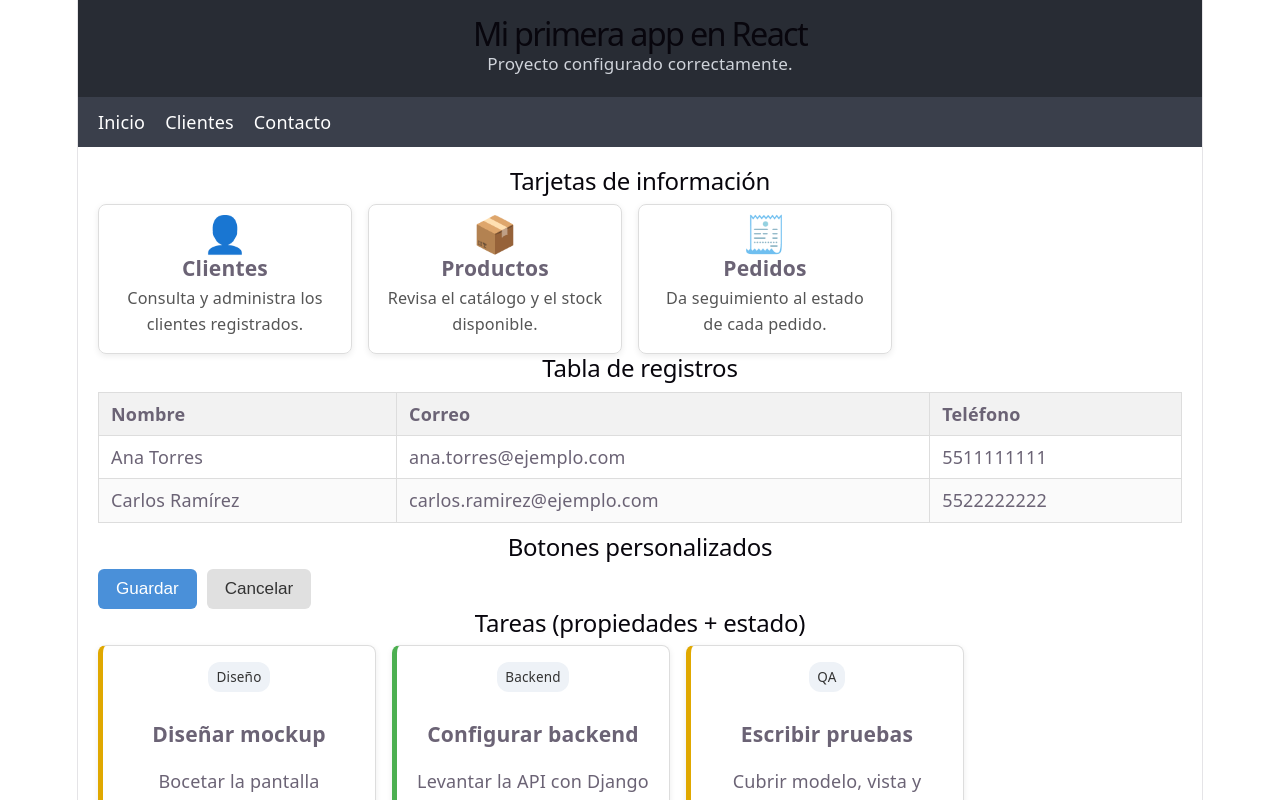
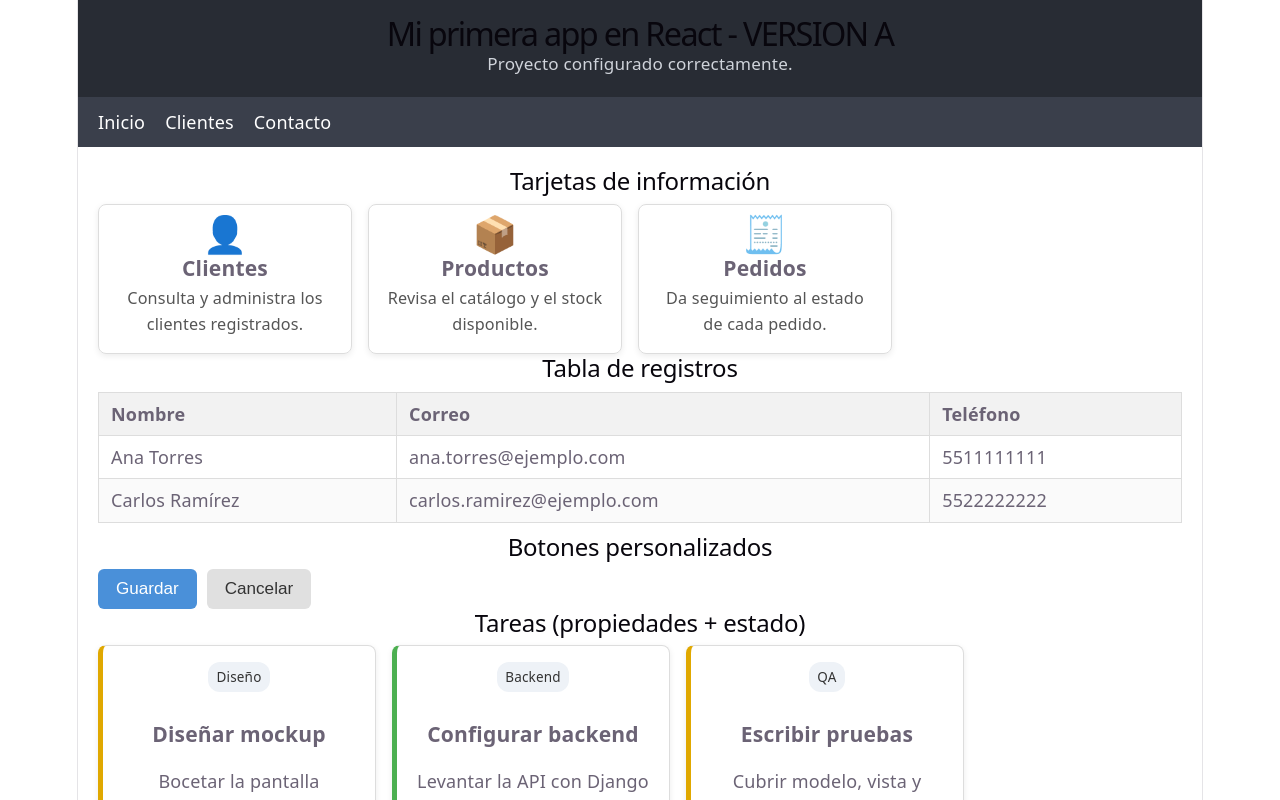
Before and after one commit to gacl080711hmcrhsa8-dev/mi-proyecto-react, a React (Vite) app: page / in a window 1280 px wide. Shown: the top 800 px of the page. Built offline with nearby package versions, Linux system fonts and the light colour scheme.

Commit message:
Persona A: cambia el titulo a version A

```diff
--- a/src/App.jsx
+++ b/src/App.jsx
@@ -28,7 +28,7 @@ function App() {
   return (
     <div>
       <Encabezado
-        titulo="Mi primera app en React"
+        titulo="Mi primera app en React - VERSION A"
         subtitulo="Proyecto configurado correctamente."
       />
 
```
